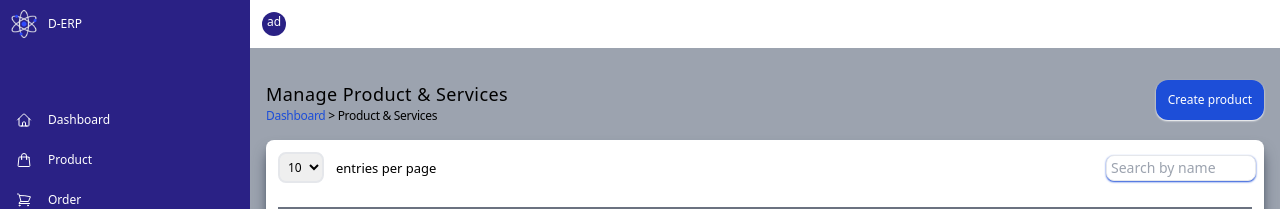
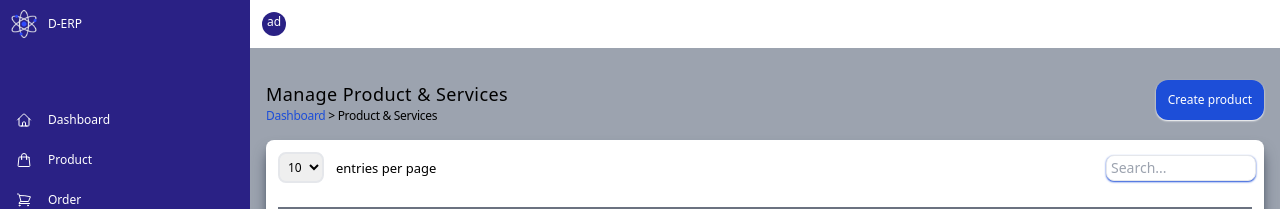
Before and after one commit to Abhishek-1337/Derp, a React (Vite) app: page /products in a window 1280 px wide. Shown: the top 209 px of the page. Built offline with nearby package versions, Linux system fonts and the light colour scheme.

Commit message:
Filter by category enabled

```diff
--- a/src/components/Product/ProductTable.jsx
+++ b/src/components/Product/ProductTable.jsx
@@ -1,34 +1,50 @@
+import TableTop from "../../shared/components/TableTop";
 import ProductTableMain from "./Main/ProductTableMain";
-import ProductTableTop from "./Top/ProductTableTop";
 import { useState } from "react";
 import { useSelector } from "react-redux";
 
 const ProductTable = () => {
+  const productData = useSelector((state) => state.product.data);
   const [selectedValue, setSelectedValue] = useState(10);
-  const productData = useSelector((state) => state.product.data);
   const [searchResults, setSearchResults] = useState([]);
+  const [searchedQuery, setSearchedQuery] = useState("");
 
   const handleChange = (e) => {
     setSelectedValue(e.target.value);
   };
 
   const searchFilterOnData = (value) => {
-    const results = productData.filter((item) =>
-      item.product_name.toLowerCase().includes(value.toLowerCase())
-    );
-    setSearchResults(results);
+    if (value !== "") {
+      const results = productData.filter((item) => {
+        return (
+          item.product_name.toLowerCase().includes(value?.toLowerCase()) ||
+          item.category.toLowerCase().includes(value?.toLowerCase())
+        );
+      });
+      setSearchedQuery(value);
+      setSearchResults(results);
+    } else {
+      setSearchedQuery("");
+      setSearchResults([]);
+    }
   };
-
+  console.log(searchResults.length);
   return (
     <div className="overflow-auto mt-4 bg-white rounded-lg p-2  shadow-lg shadow-gray-700">
-      <ProductTableTop
+      <TableTop
         handleChange={handleChange}
         selectedValue={selectedValue}
         searchFilterOnData={searchFilterOnData}
       />
       <ProductTableMain
         pageSize={+selectedValue}
-        data={searchResults.length === 0 ? productData : searchResults}
+        data={
+          searchResults.length === 0
+            ? searchedQuery === ""
+              ? productData
+              : []
+            : searchResults
+        }
       />
     </div>
   );
```
